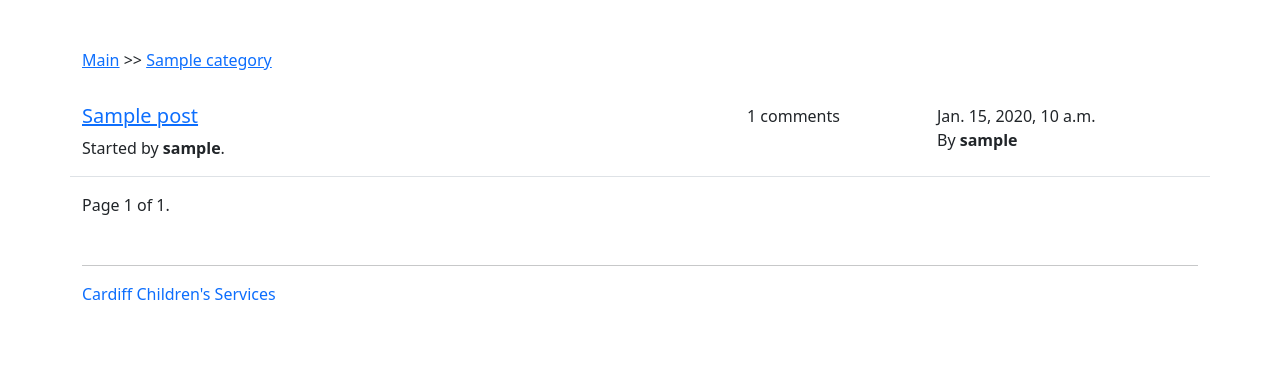
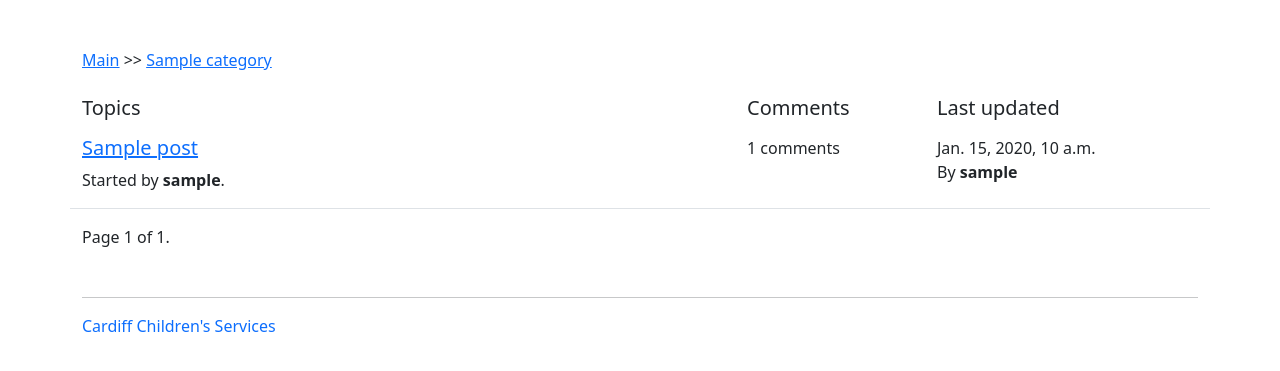
Before and after one commit to pyjaks/Guide-to-Being-in-Care-FYP, a Django app: a page that uses guide/discussion_board/templates/posts.html in a window 1280 px wide. Shown: the part 56-427 px from the top of the page. Run offline with Django 3.2, Linux system fonts and the light colour scheme; tables that the repository leaves empty hold one stand-in row (values such as "Sample post"); some libraries are stand-ins or nearby versions.

Commit message:
Add headers to posts template

```diff
--- a/guide/discussion_board/templates/posts.html
+++ b/guide/discussion_board/templates/posts.html
@@ -17,9 +17,20 @@
         <div class="navigate pb-4">
             <span><a href="{% url 'discussion-board' %}">Main</a> >> <a href="">{{ category }}</a></span>
         </div>
+        <div class="table-row row">
+            <div class="col-md-7">
+                <h5>Topics</h5>
+            </div>
+            <div class="replies col-md-2">
+                <h5>Comments</h5>
+            </div>
+            <div class="last-reply col-md-3">
+                <h5>Last updated</h5>
+            </div>
+        </div>
         {% for post in post_list %}
             {% if post.approved %}
-            <div class="table-row border-bottom pb-3 mt-2 border-gray row">
+            <div class="table-row pb-3 mt-2 border-bottom  border-gray row">
                 <div class="col-md-7">
                     <h5><a href="{{post.get_absolute_url}}">{{post.title}}</a></h5>
                     <span>Started by <b>{{post.user}}</b>.</span>
@@ -52,6 +63,5 @@
                 {% endif %}
             </span>
         </div>
-
 </body>
 {% endblock %}
```
